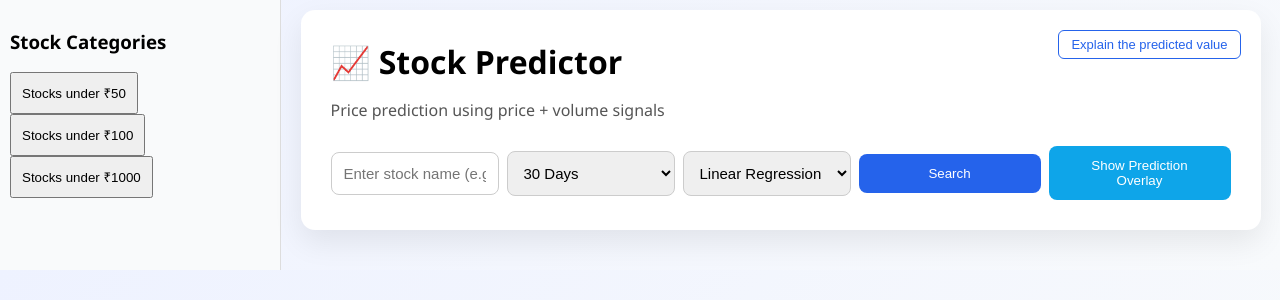
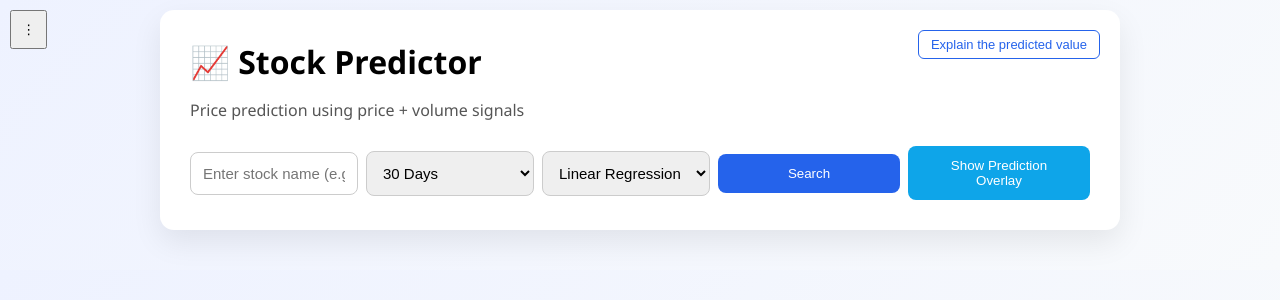
Before and after one commit to Lohithbn12/stock-predictor, a React (Create React App) app in the folder client/: page / in a window 1280 px wide. Shown: the top 300 px of the page. Built offline with nearby package versions, Linux system fonts and the light colour scheme.

Commit message:
Added sidebar menu

```diff
--- /dev/null
+++ b/client/src/StockListPage.jsx
@@ -0,0 +1,48 @@
+import { useEffect, useState } from "react";
+
+const API_URL = "https://stock-predictor-0zst.onrender.com";
+
+function StockListPage({ maxPrice, onSelect, onBack }) {
+
+  const [stocks, setStocks] = useState([]);
+
+  useEffect(() => {
+    const load = async () => {
+      const res = await fetch(`${API_URL}/stocks-by-price?max=${maxPrice}`);
+      const json = await res.json();
+      setStocks(json.stocks || []);
+    };
+
+    load();
+  }, [maxPrice]);
+
+
+  return (
+    <div className="page">
+
+      <div className="card">
+
+        <button onClick={onBack}>← Back</button>
+
+        <h2>Stocks under ₹{maxPrice}</h2>
+
+        {stocks.map((s, i) => (
+          <div
+            key={i}
+            style={{
+              padding: "8px",
+              borderBottom: "1px solid #eee",
+              cursor: "pointer"
+            }}
+            onClick={() => onSelect(s.symbol)}
+          >
+            {s.symbol} – ₹{s.price}
+          </div>
+        ))}
+
+      </div>
+    </div>
+  );
+}
+
+export default StockListPage;
--- a/client/src/StockPage.jsx
+++ b/client/src/StockPage.jsx
@@ -1,6 +1,7 @@
 import { useState, useEffect } from "react";
 import HourlyPriceChart from "./HourlyPriceChart";
 import Last4WeeksTable from "./Last4WeeksTable";
+import StockListPage from "./StockListPage";
 import "./App.css";
 
 const API_URL = "https://stock-predictor-0zst.onrender.com";
@@ -17,6 +18,8 @@ function StockPage() {
   // ✅ NEW STATE (ONLY ADDITION)
   const [showExplain, setShowExplain] = useState(false);
 
+
+
   // =================== ONLY ADDITIONS ===================
   const [showOverlay, setShowOverlay] = useState(false);
   const [overlayData, setOverlayData] = useState([]);
@@ -27,6 +30,11 @@ function StockPage() {
   const [filteredStocks, setFilteredStocks] = useState([]);
   const [showPredictionPanel, setShowPredictionPanel] = useState(false);
   // ================================================
+
+  // ===== NEW FOR PAGE NAVIGATION =====
+  const [showMenu, setShowMenu] = useState(false);
+  const [listPage, setListPage] = useState(null);
+
 
   // ============= NEW SIDEBAR FUNCTION =============
 const fetchStocksByPrice = async (maxPrice) => {
@@ -165,11 +173,41 @@ const selectStockFromSidebar = (symbol) => {
   }, [chartRange]);
   // ===================================================
 
+  // ========== NEW PAGE SWITCH ==========
+if (listPage) {
+  return (
+    <StockListPage
+      maxPrice={listPage}
+      onSelect={(sym) => {
+        setCompany(sym);
+        setListPage(null);
+        fetchStockData();
+      }}
+      onBack={() => setListPage(null)}
+    />
+  );
+}
+
+
   return (
     // ===================== ADDED WRAPPER FOR SIDEBAR =====================
   <div style={{ display: "flex" }}>
 
-    {/* ===================== NEW SIDEBAR ===================== */}
+    {/* ===== 3 DOT MENU BUTTON ===== */}
+<button
+  style={{
+    position: "fixed",
+    left: 10,
+    top: 10,
+    zIndex: 999
+  }}
+  onClick={() => setShowMenu(!showMenu)}
+>
+  ⋮
+</button>
+
+{/* ===== TOGGLE SIDEBAR ===== */}
+{showMenu && (
 <div style={{
   width: "260px",
   borderRight: "1px solid #ddd",
@@ -179,37 +217,20 @@ const selectStockFromSidebar = (symbol) => {
 
   <h3>Stock Categories</h3>
 
-      <button onClick={() => fetchStocksByPrice(50)}>
+  <button onClick={() => setListPage(50)}>
     Stocks under ₹50
   </button>
 
-      <button onClick={() => fetchStocksByPrice(100)}>
+  <button onClick={() => setListPage(100)}>
     Stocks under ₹100
   </button>
 
-      <button onClick={() => fetchStocksByPrice(1000)}>
+  <button onClick={() => setListPage(1000)}>
     Stocks under ₹1000
   </button>
 
-      <div style={{ marginTop: "10px" }}>
-        {filteredStocks.map((s, i) => (
-          <div
-            key={i}
-            style={{
-              cursor: "pointer",
-              padding: "6px",
-              borderBottom: "1px solid #eee"
-            }}
-            onClick={() => selectStockFromSidebar(s.symbol)}
-          >
-            {s.symbol} – ₹{s.price}
 </div>
-        ))}
-      </div>
-
-    </div>
-
-    {/* ============== YOUR EXISTING PAGE START =============== */}
+)}
 
 {/* ============== YOUR EXISTING PAGE START =============== */}
   <div className="page" style={{ flex: 1 }}>
```
Also changed, not shown: 1 other file (tests, documents, lock files or other folders). Lines whose indentation alone changed are shown as unchanged.
